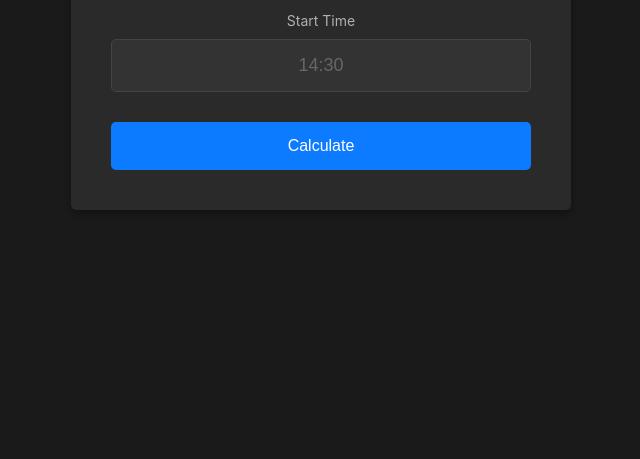
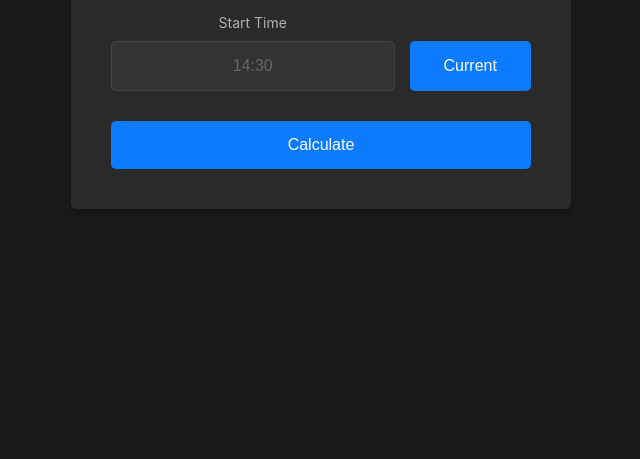
Before and after one commit to SeongSya/Maple, a plain HTML site: page index_timer.html in a window 1280 px wide. Shown: the part 341-800 px from the top of the page, without its empty margins (319-959 px from the left). Drawn offline with Linux system fonts and the light colour scheme.

Commit message:
Add files via upload

```diff
--- a/index_timer.html
+++ b/index_timer.html
@@ -45,6 +45,20 @@
             margin-bottom: 30px;
         }
 
+        .input-row {
+            display: flex;
+            gap: 15px;
+            align-items: flex-end;
+        }
+
+        .input-col {
+            flex: 7;
+        }
+
+        .input-col.btn-col {
+            flex: 3;
+        }
+
         label {
             display: block;
             margin-bottom: 10px;
@@ -59,8 +73,10 @@
             border: 1px solid #444;
             border-radius: 5px;
             color: #e0e0e0;
-            font-size: 18px;
+            font-size: 16px;
             text-align: center;
+            box-sizing: border-box;
+            height: 50px;
         }
 
         input[type="text"]:focus {
@@ -90,6 +106,23 @@
         }
 
         button:active {
+            background-color: #0854b3;
+        }
+
+        .current-time-btn {
+            width: 100%;
+            padding: 15px;
+            background-color: #0d7bff;
+            font-size: 16px;
+            height: 50px;
+            box-sizing: border-box;
+        }
+
+        .current-time-btn:hover {
+            background-color: #0a66d9;
+        }
+
+        .current-time-btn:active {
             background-color: #0854b3;
         }
 
@@ -138,6 +171,11 @@
             .result-text {
                 font-size: 20px;
             }
+
+            .input-row {
+                flex-direction: column;
+                gap: 20px;
+            }
         }
     </style>
 </head>
@@ -147,8 +185,16 @@
             <h1>Time Calculator</h1>
 
             <div class="input-group">
-                <label for="timeInput">Start Time</label>
-                <input type="text" id="timeInput" placeholder="14:30">
+                <div class="input-row">
+                    <div class="input-col">
+                        <label for="timeInput">Start Time</label>
+                        <input type="text" id="timeInput" placeholder="14:30">
+                    </div>
+                    <div class="input-col btn-col">
+                        <label style="opacity: 0;">Spacer</label>
+                        <button class="current-time-btn" onclick="setCurrentTime()">Current</button>
+                    </div>
+                </div>
             </div>
 
             <button onclick="calculateTime()">Calculate</button>
@@ -158,6 +204,13 @@
     </div>
 
     <script>
+        function setCurrentTime() {
+            const now = new Date();
+            const hours = String(now.getHours()).padStart(2, '0');
+            const minutes = String(now.getMinutes()).padStart(2, '0');
+            document.getElementById('timeInput').value = `${hours}:${minutes}`;
+        }
+
         function calculateTime() {
             const timeInput = document.getElementById('timeInput').value.trim();
             const resultDiv = document.getElementById('result');
```
